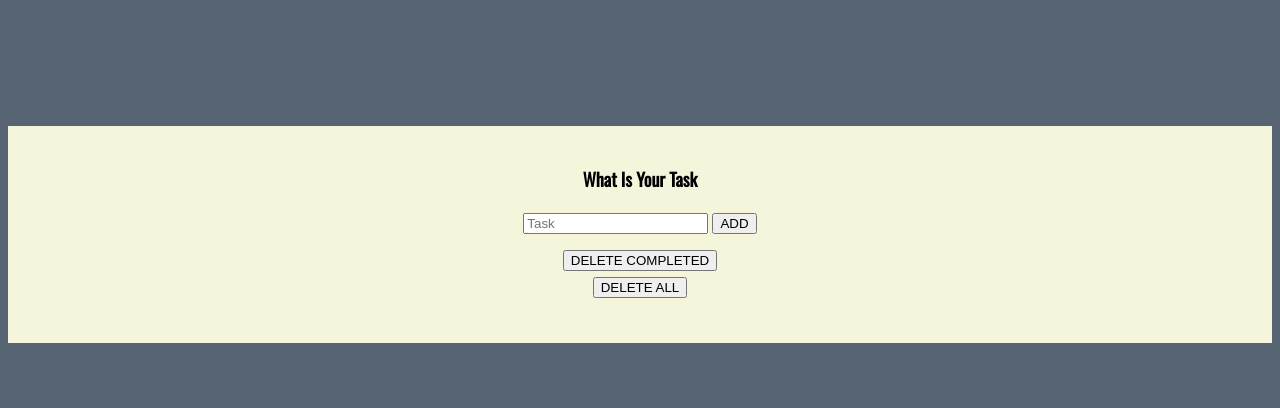
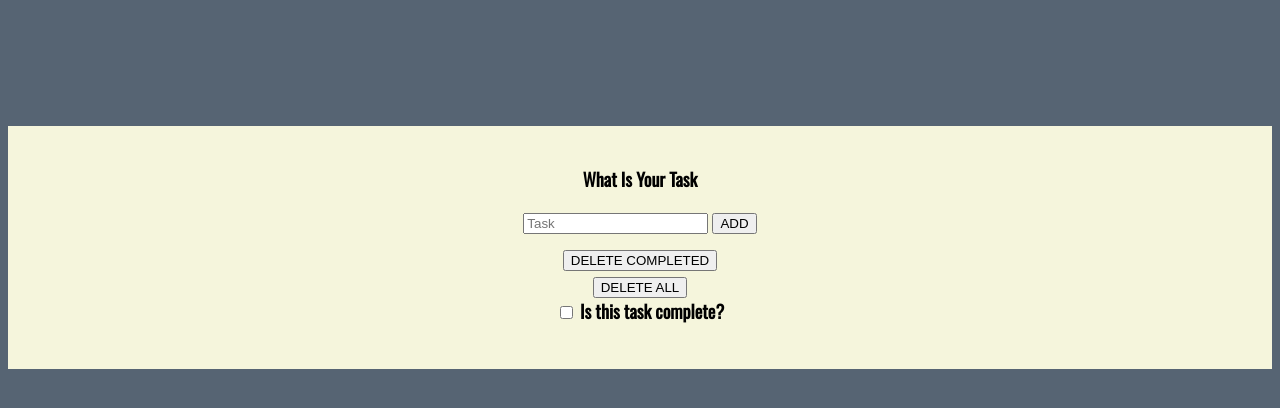
Before and after one commit to jstnhmltn/PDXCode, a Django app: page / in a window 1280 px wide. Shown: the top 408 px of the page. Run offline with Django 3.2, Linux system fonts and the light colour scheme; data that the repository does not hold is empty.

Commit message:
2020-05-08

```diff
--- a/4 Django/Lab2/templates/index.html
+++ b/4 Django/Lab2/templates/index.html
@@ -47,7 +47,10 @@
 							</div>
 						</div>
 					</div>
-
+					<div class="form-check">
+						<input type="checkbox" class="form-check-input" name="validation" id="validation" value="1">
+						<label for="validation" class="form-check-label">Is this task complete?</label>
+					</div>
 					<ul class="list-group t20">
 						{% for todo in todo_list %}
 							{% if todo.complete %}
```
